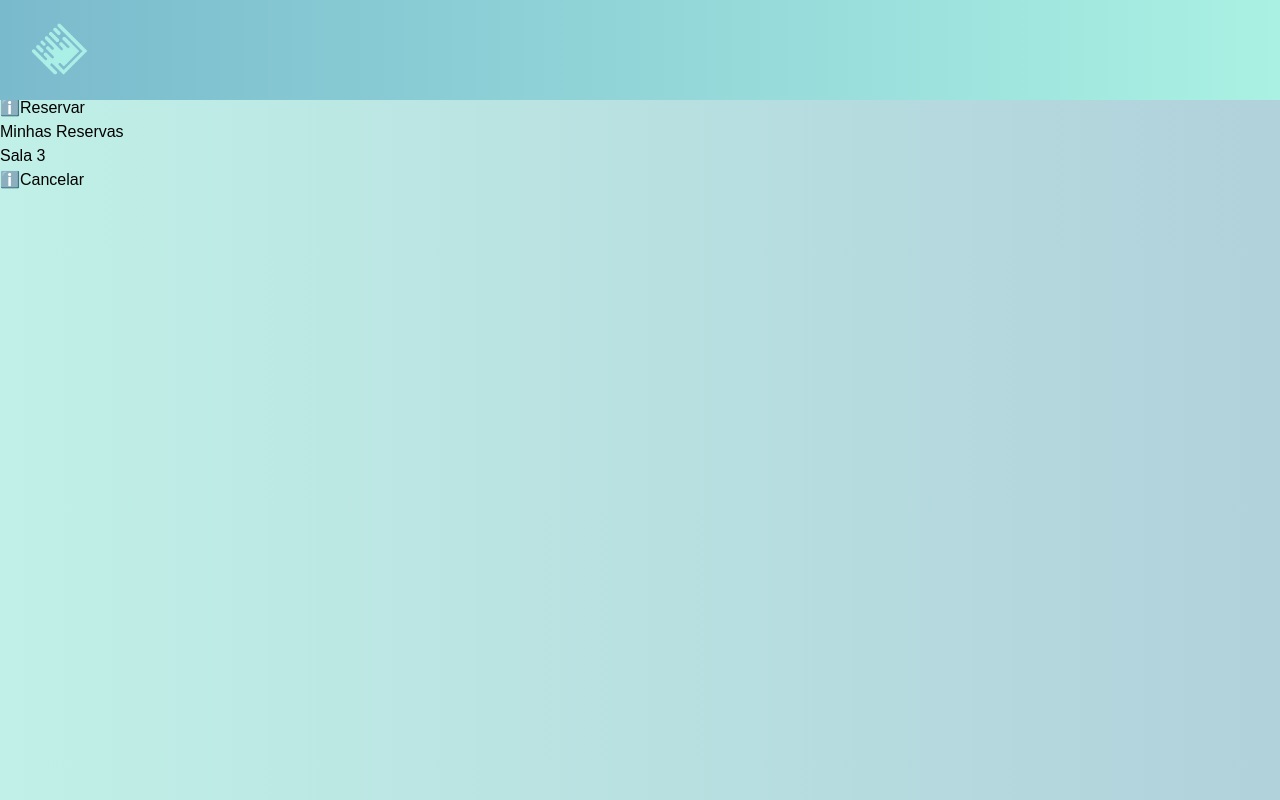
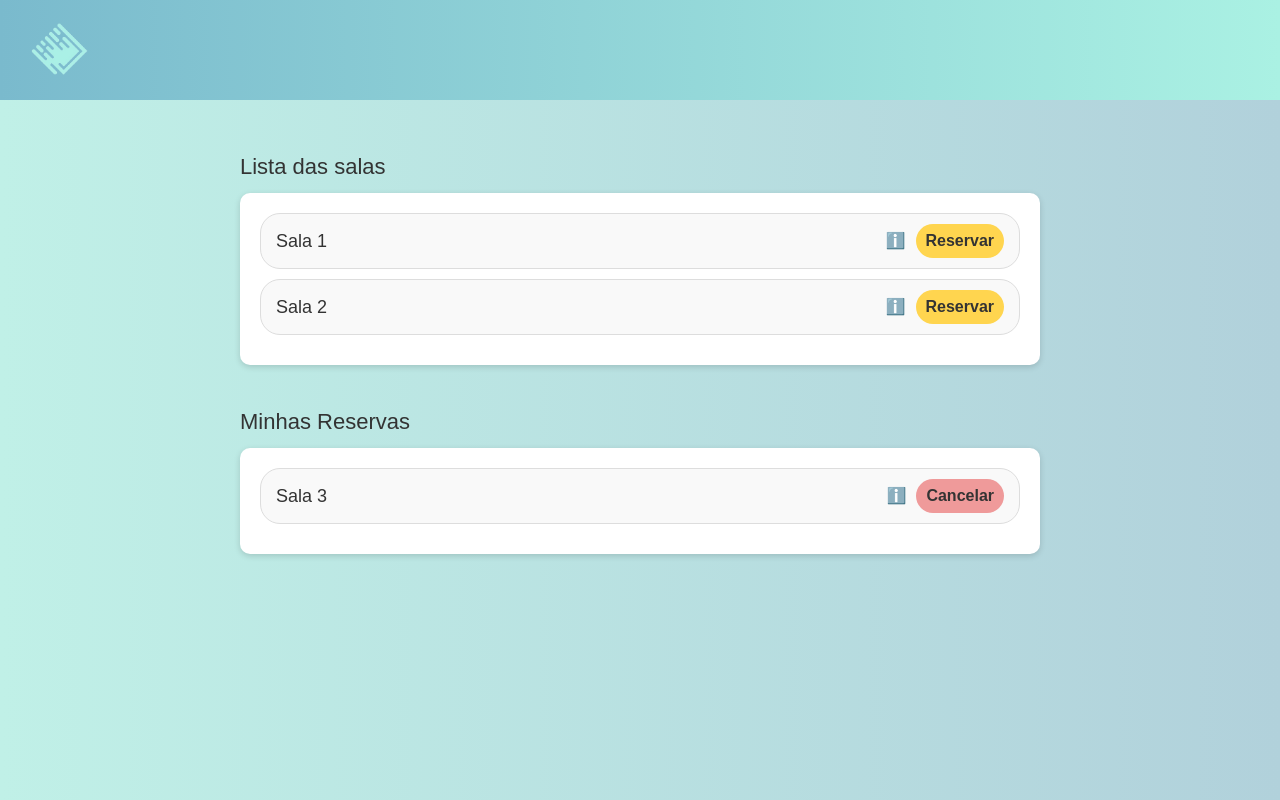
Before and after one commit to dynamostec/agendamento-salas, a Next.js app in the folder front-end/agendamento-salas/: page /home in a window 1280 px wide. Built offline with nearby package versions, Linux system fonts and the light colour scheme.

Commit message:
Adicionando o modulo do css

```diff
--- a/front-end/agendamento-salas/styles/home.module.css
+++ b/front-end/agendamento-salas/styles/home.module.css
@@ -1,4 +1,101 @@
-.body{
+
+.body {
+    font-family: Arial, sans-serif;
     background: linear-gradient(0.25turn, #C0F0E7, #B1D1DB);
+    padding: 20px;
+    padding-top: 150px;
     min-height: 100vh;
+    display: flex;
+    flex-direction: column;
+    align-items: center;
 }
+
+.container {
+    display: flex;
+    flex-direction: column;
+    gap: 40px;
+    width: 90%;
+    max-width: 800px;
+}
+
+
+.section {
+    display: flex;
+    flex-direction: column;
+    gap: 10px;
+    width: 100%;
+}
+
+
+.listTitle, .reservationTitle {
+    font-size: 22px;
+    margin: 0;
+    color: #333;
+    text-align: left;
+}
+
+.listContainer, .reservationContainer {
+    background-color: #fff;
+    border-radius: 10px;
+    padding: 20px;
+    box-shadow: 0 2px 6px rgba(0, 0, 0, 0.15);
+}
+
+.roomCard {
+    display: flex;
+    align-items: center;
+    justify-content: space-between;
+    background-color: #f9f9f9;
+    border: 1px solid #ddd;
+    border-radius: 20px;
+    padding: 10px 15px;
+    margin-bottom: 10px;
+}
+
+.roomName {
+    font-size: 18px;
+    color: #333;
+}
+
+
+.actions {
+    display: flex;
+    gap: 10px;
+}
+
+.infoButton {
+    background: none;
+    border: none;
+    font-size: 16px;
+    cursor: pointer;
+}
+
+.reserveButton {
+    background-color: #ffd54f;
+    border: none;
+    border-radius: 20px;
+    padding: 5px 10px;
+    color: #333;
+    font-weight: bold;
+    cursor: pointer;
+    transition: background-color 0.3s;
+}
+
+.reserveButton:hover {
+    background-color: #ffca28;
+}
+
+.cancelButton {
+    background-color: #ef9a9a;
+    border: none;
+    border-radius: 20px;
+    padding: 5px 10px;
+    color: #333;
+    font-weight: bold;
+    cursor: pointer;
+    transition: background-color 0.3s;
+}
+
+.cancelButton:hover {
+    background-color: #e57373;
+}
```
